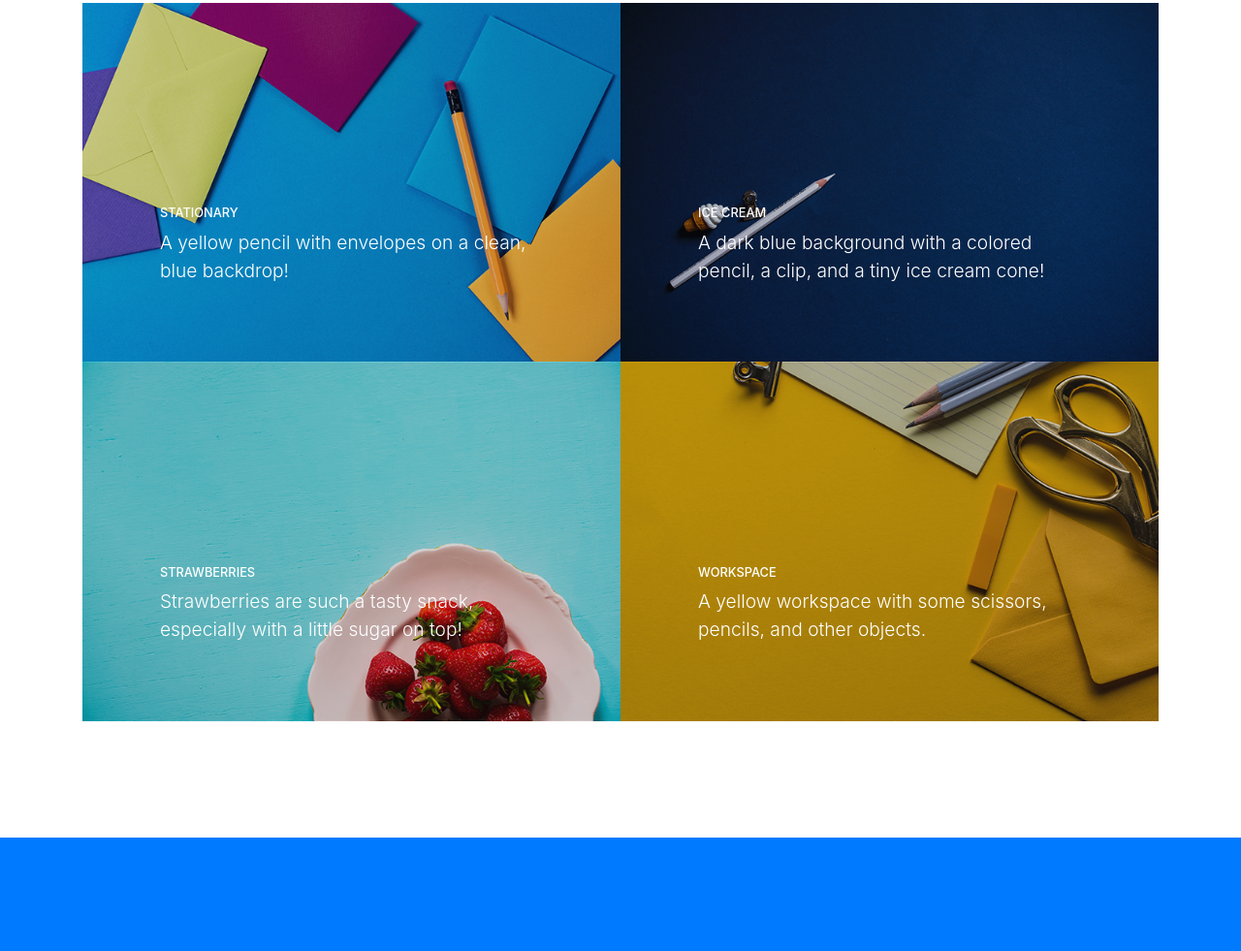
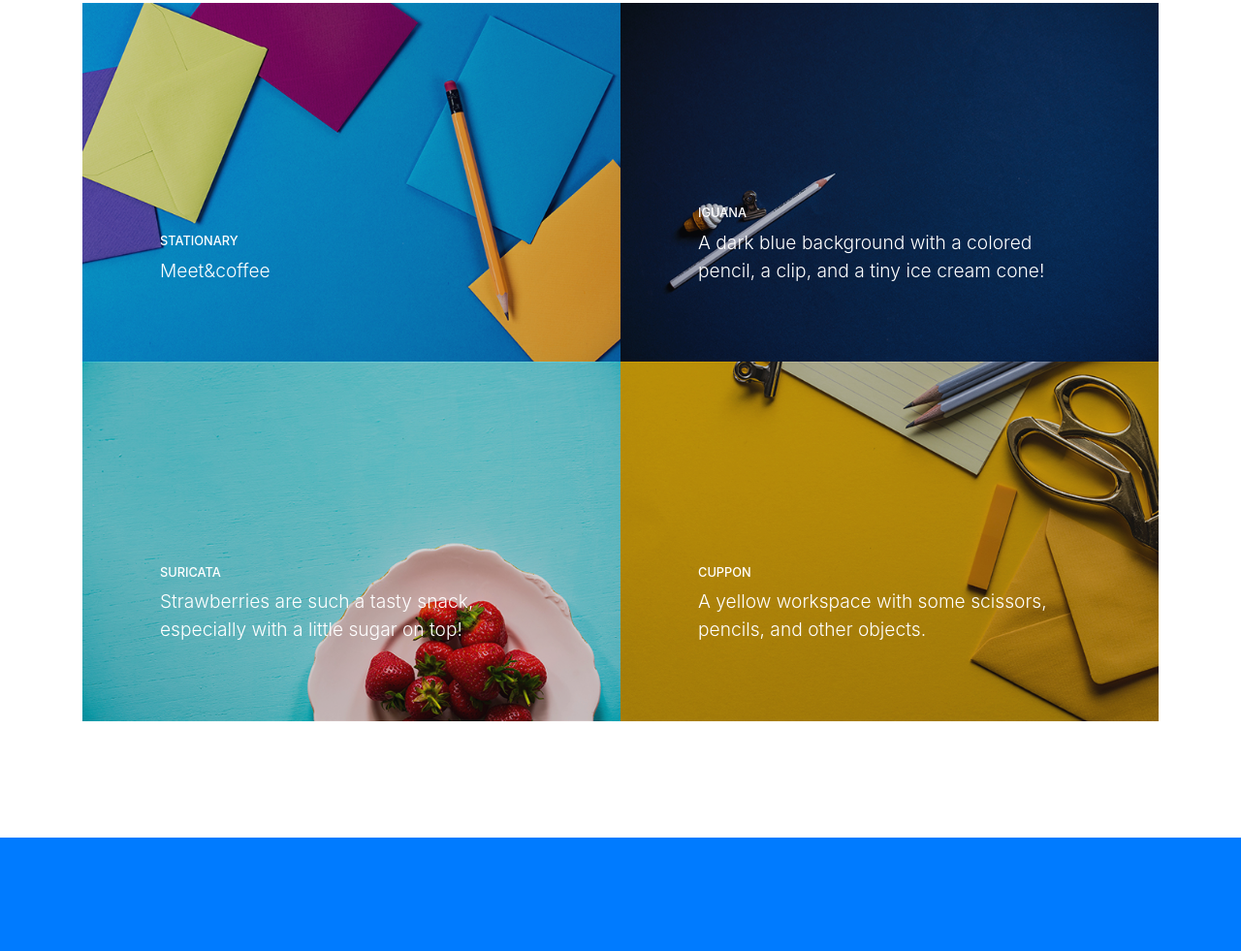
Before and after one commit to JesseBernebel/portfolio-bootstrap-jesse, a website with bundled scripts: page index.html in a window 1280 px wide. Shown: the part 2722-3703 px from the top of the page at 97% size. Built offline with nearby package versions, Linux system fonts and the light colour scheme.

Commit message:
modificaciones para inicio en web

```diff
--- a/index.html
+++ b/index.html
@@ -147,7 +147,7 @@
             <span class="caption">
               <span class="caption-content">
                 <h2>Stationary</h2>
-                <p class="mb-0">A yellow pencil with envelopes on a clean, blue backdrop!</p>
+                <p class="mb-0">Meet&coffee</p>
               </span>
             </span>
             <img class="img-fluid" src="img/portfolio-1.jpg" alt="">
@@ -157,7 +157,7 @@
           <a class="portfolio-item" href="#">
             <span class="caption">
               <span class="caption-content">
-                <h2>Ice Cream</h2>
+                <h2>Iguana</h2>
                 <p class="mb-0">A dark blue background with a colored pencil, a clip, and a tiny ice cream cone!</p>
               </span>
             </span>
@@ -168,7 +168,7 @@
           <a class="portfolio-item" href="#">
             <span class="caption">
               <span class="caption-content">
-                <h2>Strawberries</h2>
+                <h2>Suricata</h2>
                 <p class="mb-0">Strawberries are such a tasty snack, especially with a little sugar on top!</p>
               </span>
             </span>
@@ -179,7 +179,7 @@
           <a class="portfolio-item" href="#">
             <span class="caption">
               <span class="caption-content">
-                <h2>Workspace</h2>
+                <h2>Cuppon</h2>
                 <p class="mb-0">A yellow workspace with some scissors, pencils, and other objects.</p>
               </span>
             </span>
```
